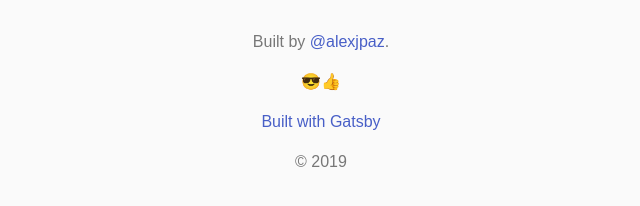
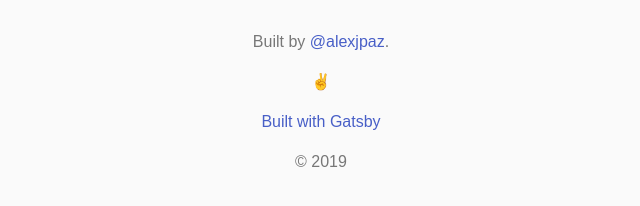
Before and after one commit to alexjpaz/alexjpaz.com, a Gatsby site in the folder packages/home-gatsby/: page /home in a window 1280 px wide. Shown: the part 1469-1675 px from the top of the page, 319-959 px from the left. Built offline with nearby package versions, Linux system fonts and the light colour scheme; Gatsby itself is replaced by a stand-in of ours.

Commit message:
Update index.js

```diff
--- a/packages/home-gatsby/src/pages/home/index.js
+++ b/packages/home-gatsby/src/pages/home/index.js
@@ -92,7 +92,7 @@ const HomeFooter = () => (
       <p>
         <span>Built by </span><a href="https://twitter.com/alexjpaz">@alexjpaz</a>.
       </p>
-      <p>😎👍</p>
+      <p>✌</p>
       <p><a href='https://www.gatsbyjs.org/'>Built with Gatsby</a></p>
       <p>© 2019</p>
     </div>
```
